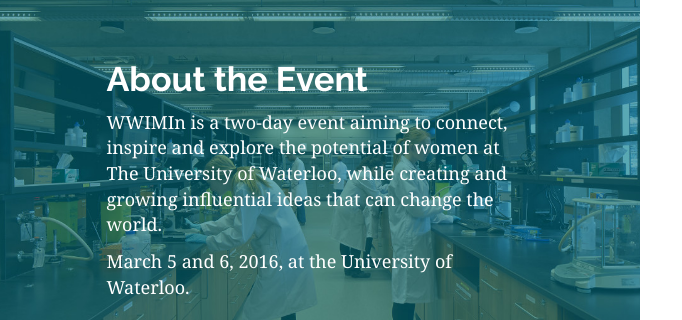
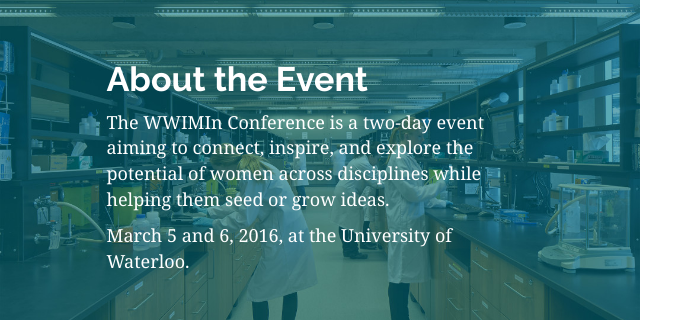
Before and after one commit to joeyrideout/wwimin, a plain HTML site: page index.html in a window 1280 px wide. Shown: the part 1082-1402 px from the top of the page, 0-682 px from the left. Drawn offline with Linux system fonts and the light colour scheme.

Commit message:
Updating event description.

```diff
--- a/index.html
+++ b/index.html
@@ -19,7 +19,7 @@
 <meta charset="utf-8">
 <meta http-equiv="X-UA-Compatible" content="IE=edge">
 <meta name="viewport" content="width=device-width, initial-scale=1">
-<meta name="description" content="WWIMIn is a two-day event aiming to connect, inspire and explore the potential of women at The University of Waterloo, while creating and growing influential ideas that can change the world.">
+<meta name="description" content="The WWIMIn Conference is a two-day event aiming to connect, inspire, and explore the potential of women across disciplines while helping them seed or grow ideas.">
 <meta name="author" content="The University of Waterloo">
 
 <link rel="apple-touch-icon" sizes="57x57" href="/apple-touch-icon-57x57.png">
@@ -100,10 +100,9 @@
         <a id="about" name="about"></a>
         <h2>About the Event</h2>
         <p>
-        WWIMIn is a two-day event aiming to
-        connect, inspire and explore the potential of women at The
-        University of Waterloo, while creating and growing influential ideas
-        that can change the world.
+          The WWIMIn Conference is a two-day event aiming to connect, inspire,
+          and explore the potential of women across disciplines while helping them
+          seed or grow ideas.
         </p>
         <p>March 5 and 6, 2016, at the University of Waterloo.</p>
       </div>
```
